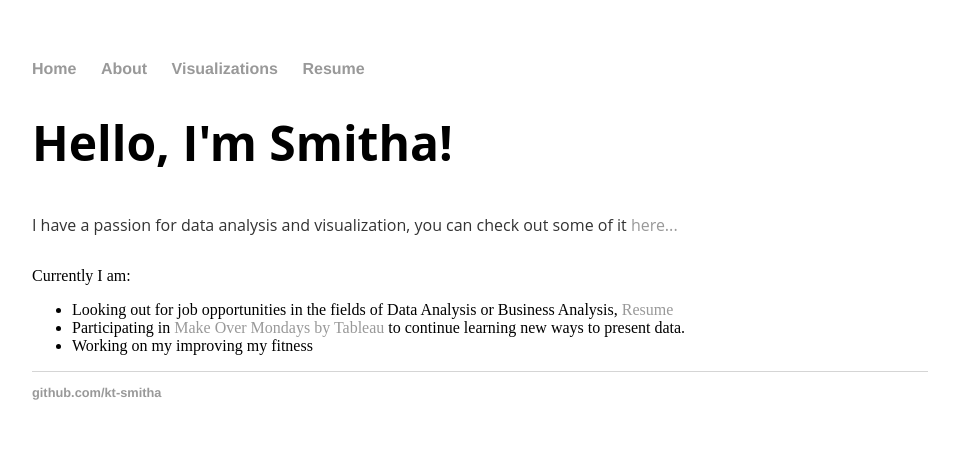
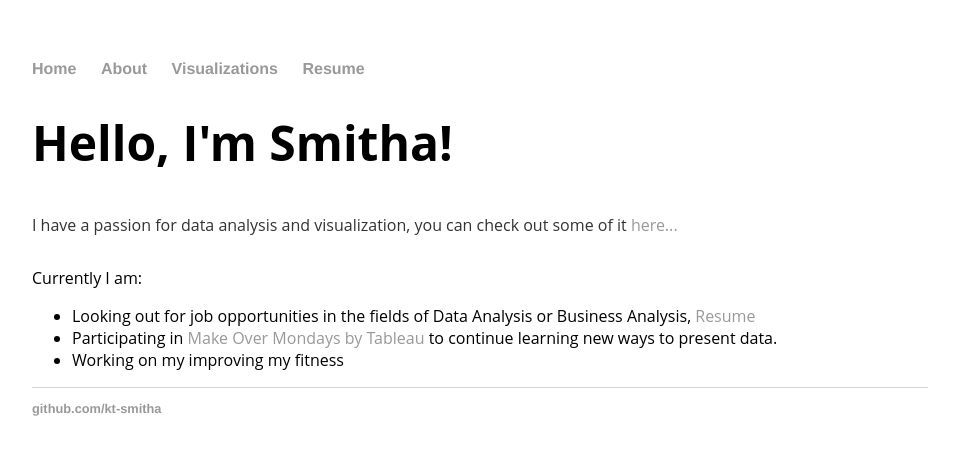
Before and after one commit to kt-smitha/kt-smitha.github.io, a Jekyll site: the page built from index.html, in a window 1280 px wide. Shown: the top 455 px of the page, without its empty margins (160-1119 px from the left). Built offline with Jekyll 4.4.1, drawn with Linux system fonts in a browser that asks for light colours.

Commit message:
Update index.html

```diff
--- a/index.html
+++ b/index.html
@@ -6,11 +6,11 @@ title: Smitha-Home
 	<h1><font face = "Open Sans">Hello, I'm Smitha!</font></h1>
 	<p><font face = "Open Sans" size = 3>I have a passion for data analysis and visualization, you can check out some of it <a href="/viz">here...</a></font></p>
 
-	<div>Currently I am:
+	<div><font face = "Open Sans" size = 3>Currently I am:
 	<ul>
 		<li>Looking out for job opportunities in the fields of Data Analysis or Business Analysis, <a href="https://kt-smitha.github.io/resume/Smitha_K_Resume.pdf" target="_blank">Resume</a> </li>
 		<li>Participating in <a href="https://www.makeovermonday.co.uk/">Make Over Mondays by Tableau</a> to continue learning new ways to present data. </li>
 		<li>Working on my improving my fitness </li>
 	</ul>
-	</div>
+		</font></div>
 </div><!-- /.blurb -->
```
